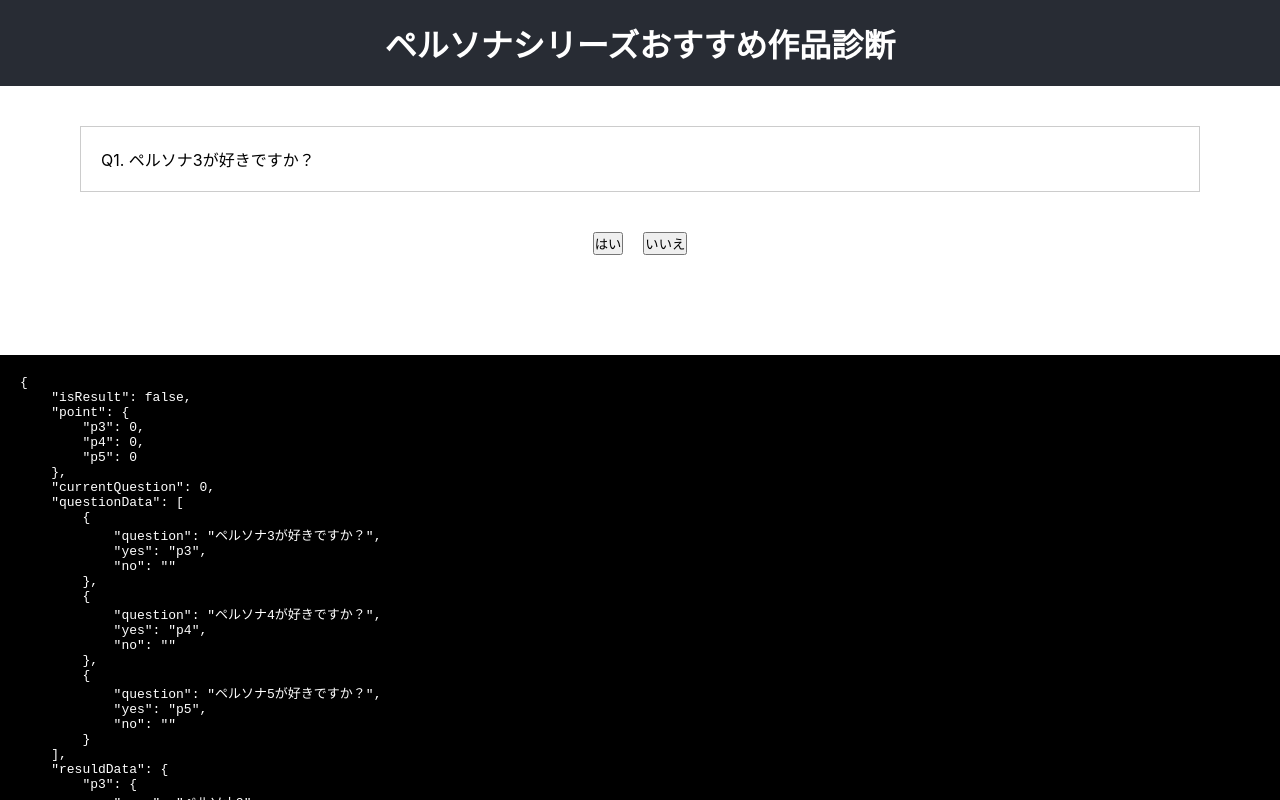
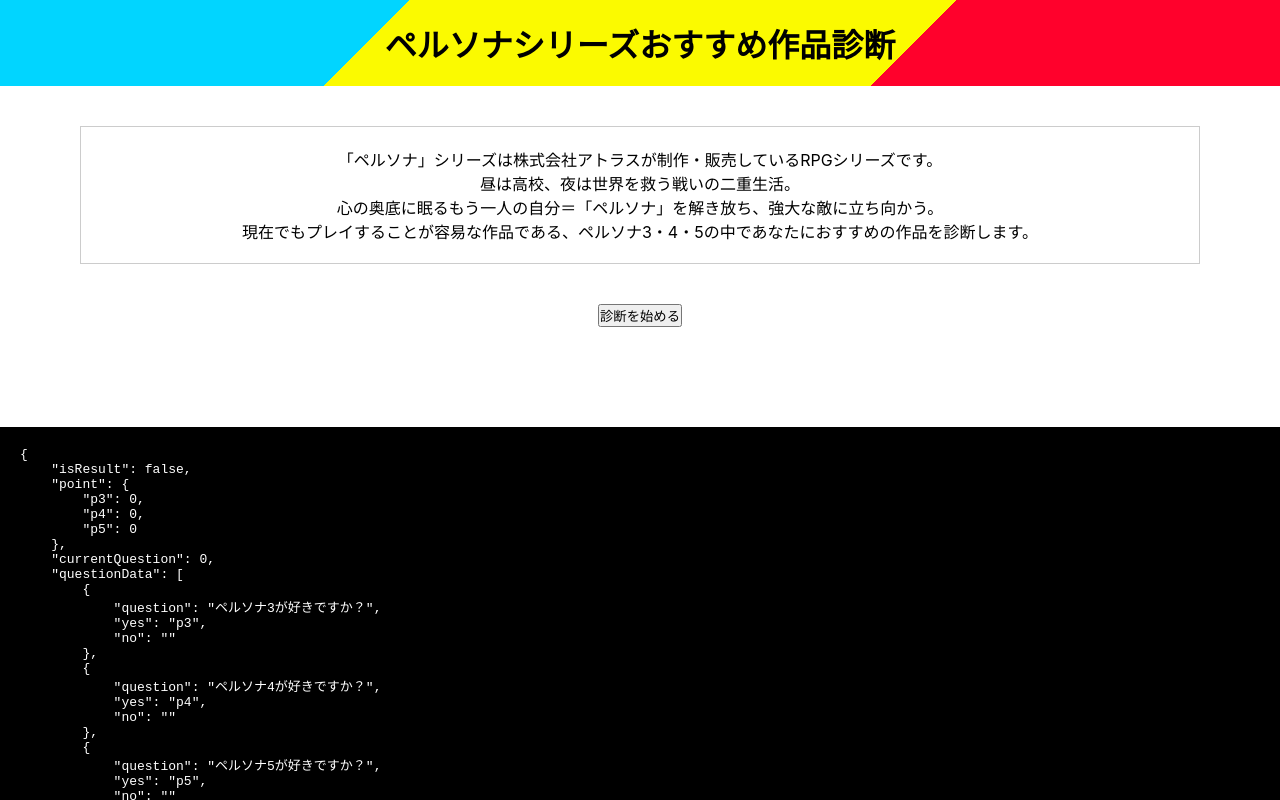
Before and after one commit to tukumo-n9/react-shindan, a React (Create React App) app: page / in a window 1280 px wide. Shown: the top 800 px of the page. Built offline with nearby package versions, Linux system fonts and the light colour scheme.

Commit message:
スタート画面を作る

```diff
--- a/src/App.css
+++ b/src/App.css
@@ -1,3 +1,9 @@
+:root {
+  --p3-theme-color: #01d5ff;
+  --p4-theme-color: #fbfa00;
+  --p5-theme-color: #ff012c;
+}
+
 * {
   box-sizing: border-box;
   margin: 0;
@@ -10,8 +16,8 @@
 }
 
 .header {
-  background-color: #282c34;
-  color: white;
+  background-image: linear-gradient(135deg, var(--p3-theme-color) 0%, var(--p3-theme-color) 30%, var(--p4-theme-color) 30%, var(--p4-theme-color) 70%, var(--p5-theme-color) 70%, var(--p5-theme-color) 100%);
+  /* color: white; */
   padding: 20px;
   text-align: center;
 }
@@ -26,9 +32,22 @@
   padding: 40px 80px;
 }
 
+
+.start__lead {
+  border: 1px solid #ccc;
+  padding: 20px;
+  text-align: center;
+}
+
+.start__button {
+  margin-top: 40px;
+  text-align: center;
+}
+
 .question {
   border: 1px solid #ccc;
   padding: 20px;
+  text-align: center;
 }
 
 .answer {
--- a/src/App.js
+++ b/src/App.js
@@ -2,14 +2,19 @@
 import './App.css';
 
 export default function App() {
+  // 診断が開始しているかどうか
+  const [isStart, setIsStart] = useState(false);
+
   // 診断結果を表示するかどうか
   const [isResult, setIsResult] = useState(false);
+
   // 各作品のポイント
   const [point, setPoint] = useState({
     p3: 0,
     p4: 0,
     p5: 0,
   });
+
   // 現在の質問が何問目か
   const [currentQuestion, setCurrentQuestion] = useState(0);
 
@@ -46,6 +51,23 @@
       name: 'ペルソナ5',
       description: 'ペルソナ5の説明です。アルセーヌが出てきます。',
     },
+  };
+
+  // 状況に合わせてスタート画面・質問画面・診断結果画面を表示する
+  const switchScene = () => {
+    if (!isStart) {
+      return <Start startClick={handleStart} />;
+    }
+    if (isResult) {
+      return <Result retryClick={handleRetry} lastResultData={calclateResult()} />;
+    } else {
+      return <Question currentQuestionNumber={currentQuestion + 1} currentQuestionData={questionData[currentQuestion]} answerClick={handleAnswer} />;
+    }
+  };
+
+  // スタートボタンを押した時の処理
+  const handleStart = () => {
+    setIsStart(true);
   };
 
   // 質問に答えた時の処理
@@ -100,6 +122,7 @@
       p5: 0,
     });
     setCurrentQuestion(0);
+    setIsStart(false);
   };
 
   return (
@@ -109,13 +132,26 @@
           <h1><span>ペルソナシリーズ</span><span>おすすめ作品診断</span></h1>
         </header>
         <div className="container">
-          {isResult
-            ? <Result retryClick={handleRetry} lastResultData={calclateResult()} />
-            : <Question currentQuestionNumber={currentQuestion + 1} currentQuestionData={questionData[currentQuestion]} answerClick={handleAnswer} />
-          }
+          {switchScene()}
         </div>
         <DataViewer data={{isResult, point, currentQuestion, questionData, resuldData}} />
       </div>
+    </div>
+  );
+}
+
+// スタート画面のコンポーネント
+function Start({ startClick }) {
+  return (
+    <div className="start">
+      <div className="start__lead">
+        <p>「ペルソナ」シリーズは株式会社アトラスが制作・販売しているRPGシリーズです。</p>
+        <p>昼は高校、夜は世界を救う戦いの二重生活。</p>
+        <p>心の奥底に眠るもう一人の自分＝「ペルソナ」を解き放ち、強大な敵に立ち向かう。</p>
+        <p>現在でもプレイすることが容易な作品である、ペルソナ3・4・5の中であなたにおすすめの作品を診断します。
+        </p>
+      </div>
+      <div className="start__button"><button onClick={startClick}>診断を始める</button></div>
     </div>
   );
 }
```
